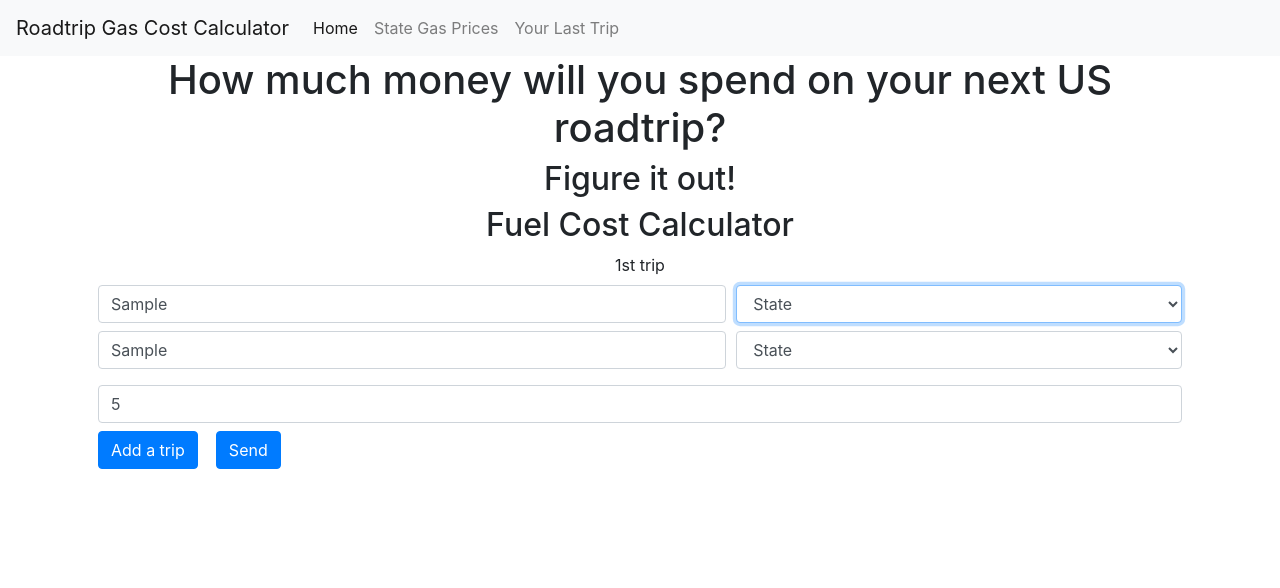
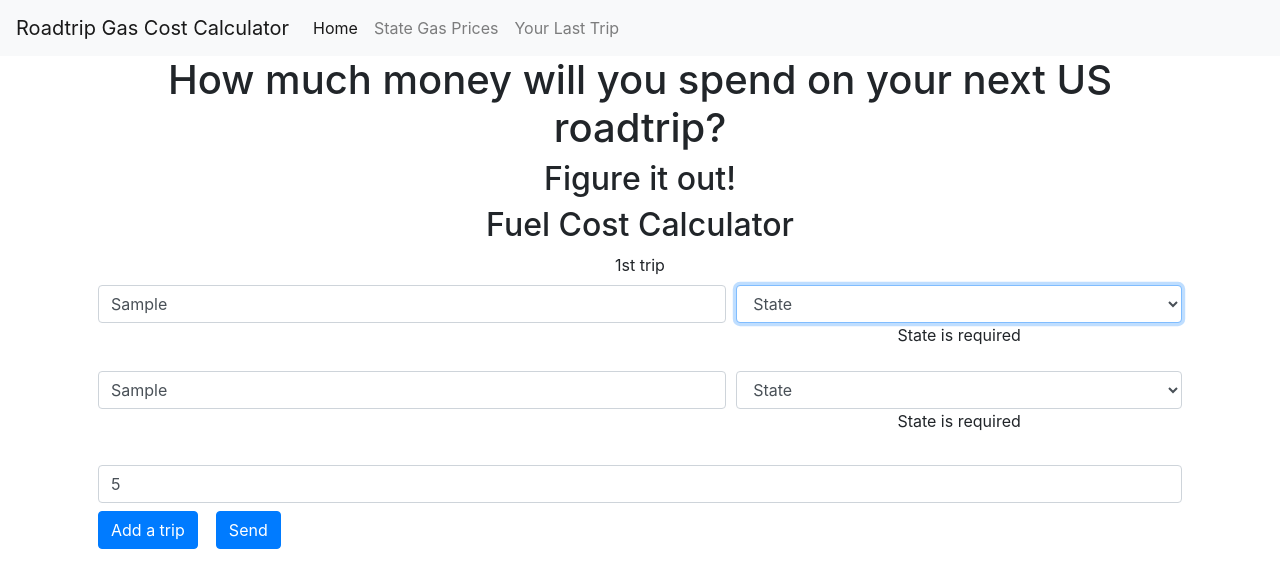
Before and after one commit to martmallol/roadtrip-gas-cost, a React (Create React App) app in the folder roadtrip-gas-cost/: page / in a window 1280 px wide. Both pictures are taken after typing "Sample", "Sample", "5" into the empty fields and a click on the button "Send". Shown: the top 588 px of the page. Built offline with nearby package versions, Linux system fonts and the light colour scheme; some icons are missing.

Commit message:
Form error handling

```diff
--- a/roadtrip-gas-cost/src/pages/Home/Home.js
+++ b/roadtrip-gas-cost/src/pages/Home/Home.js
@@ -1,7 +1,9 @@
 import React, {useState} from 'react';
 import { useNavigate } from 'react-router-dom';
 import './Home.css';
-import { Control, useFieldArray, useForm, useWatch } from 'react-hook-form';
+import { useFieldArray, useForm } from 'react-hook-form';
+// Handling errors: https://www.npmjs.com/package/@hookform/error-message
+import { ErrorMessage } from '@hookform/error-message';
 
 function Home({ setResponse }) {
   // Variables
@@ -67,9 +69,6 @@ function Home({ setResponse }) {
     navigation('/last-trip')
   };
 
-  // {/Expandable form: quirksmode.org_dom_domform.html/}
-
-
   // View
   return (
     <div className='container'>
@@ -88,16 +87,21 @@ function Home({ setResponse }) {
                 <div className="form-row ml-2 mr-2">
                   <div className="col-7">
                     <input type="text"
+                          name="firstAddress"
                           className="form-control"
                           placeholder="1st Address"
                           {...register(`trips.${index}.firstAddress`, {
                             required: true
                           })}></input>
-
+                    <ErrorMessage errors={errors}
+                                  name={`trips.${index}.firstAddress`}
+                                  message="Address is required"
+                                  render={({ message }) => <p>{message}</p>}/>
 
                   </div>
                   <div className="col">
                     <select id="inputState"
+                            name='firstState'
                             className="form-control"
                             {...register(`trips.${index}.firstState`, {
                               validate: stateValidator
@@ -105,22 +109,30 @@ function Home({ setResponse }) {
                       <option selected>State</option>
                       <option>...</option>
                     </select>
-
+                    <ErrorMessage errors={errors}
+                                  name={`trips.${index}.firstState`}
+                                  message="State is required"
+                                  render={({ message }) => <p>{message}</p>}/>
                   </div>
                 </div>
 
                 <div className="form-row m-2">
                   <div className="col-7">
                     <input type="text"
+                          name='secondAddress'
                           className="form-control"
                           placeholder="2nd Address"
                           {...register(`trips.${index}.secondAddress`, {
                             required: true
                           })}></input>
-
+                    <ErrorMessage errors={errors}
+                                  name={`trips.${index}.secondAddress`}
+                                  message="Address is required"
+                                  render={({ message }) => <p>{message}</p>}/>
                   </div>
                   <div className="col">
                     <select id="inputState"
+                            name='secondState'
                             className="form-control"
                             {...register(`trips.${index}.secondState`, {
                               validate: stateValidator
@@ -128,7 +140,10 @@ function Home({ setResponse }) {
                       <option selected>State</option>
                       <option>...</option>
                     </select>
-
+                    <ErrorMessage errors={errors}
+                                  name={`trips.${index}.secondState`}
+                                  message="State is required"
+                                  render={({ message }) => <p>{message}</p>}/>
                   </div>
                 </div>
 
```
